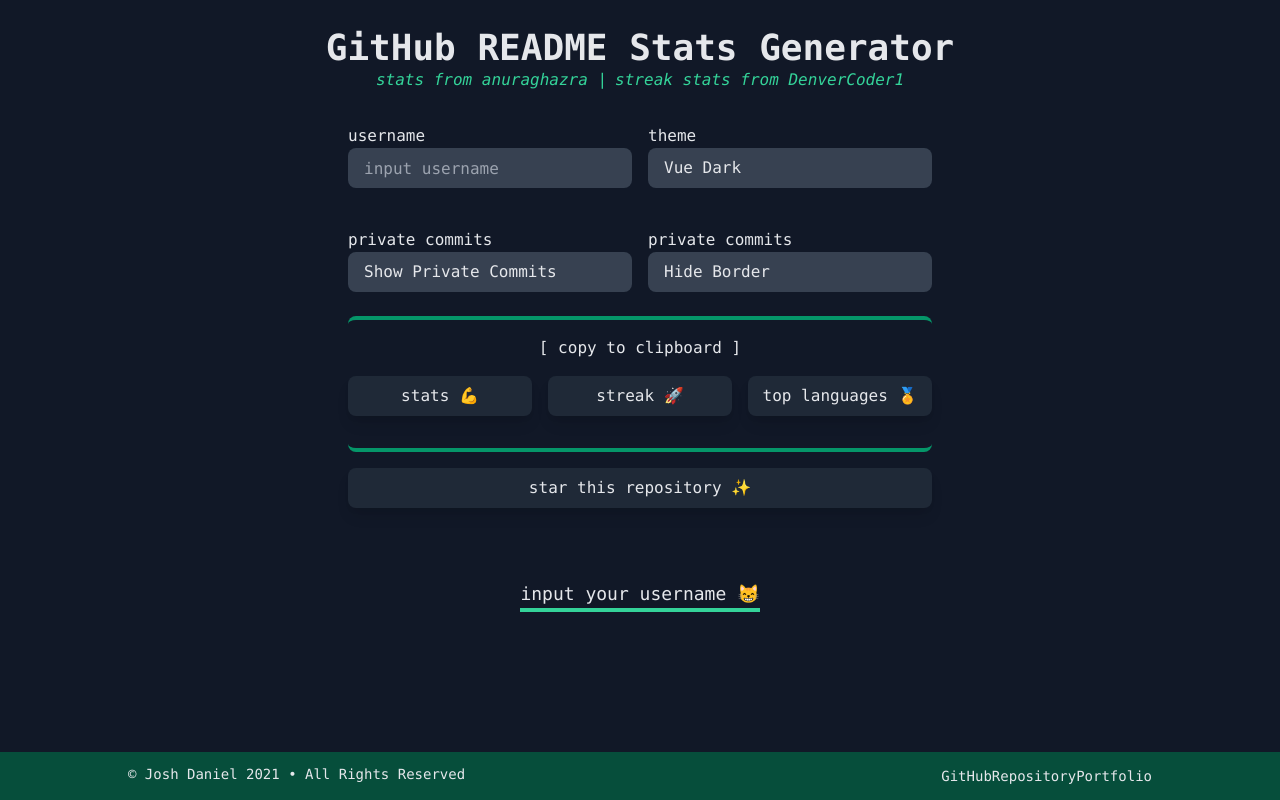
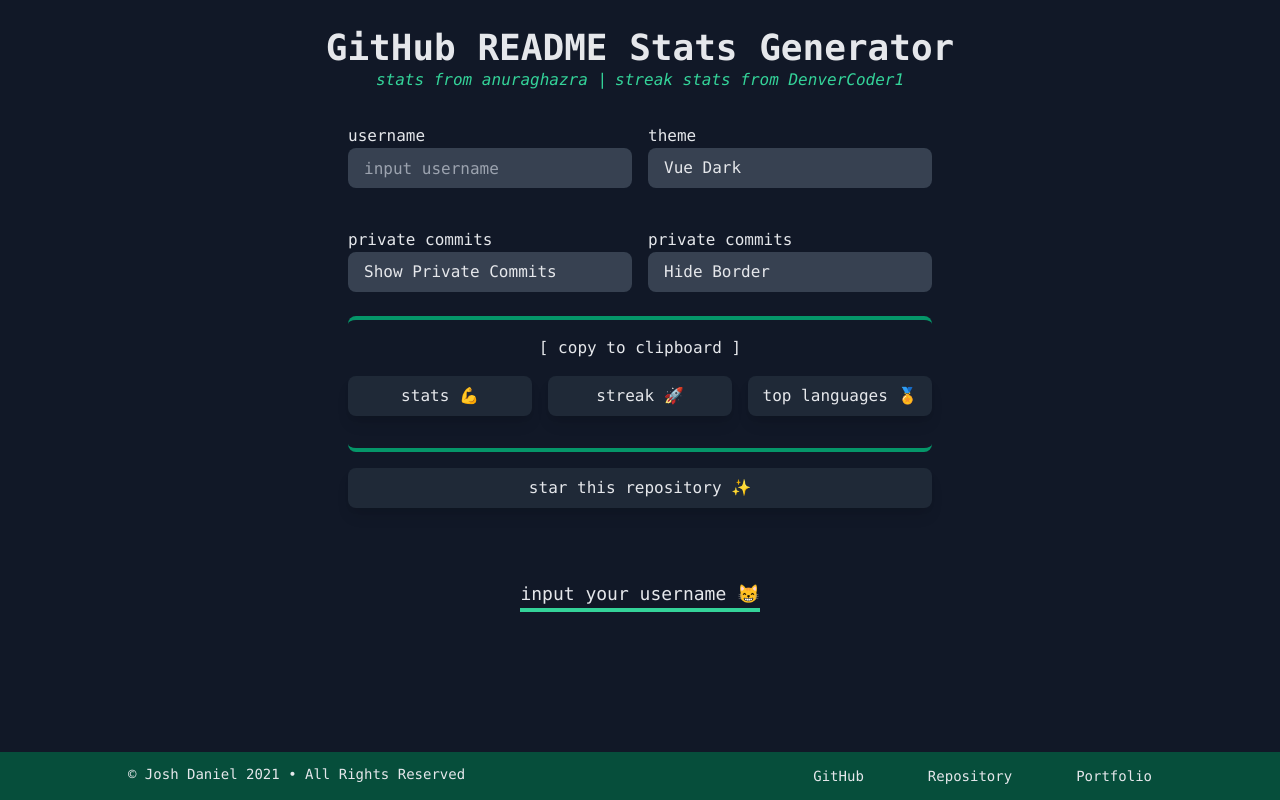
Before and after one commit to omsimos/github-stats, a React (Vite) app: page / in a window 1280 px wide. Built offline with nearby package versions, Linux system fonts and the light colour scheme.

Commit message:
Fix bug: add margin to footer

```diff
--- a/src/components/Footer.tsx
+++ b/src/components/Footer.tsx
@@ -18,7 +18,12 @@ export const Footer: React.FC = () => {
 
 const Link = ({ href, info }: { href: string; info: string }) => {
   return (
-    <a className="link" href={href} target="_blank" rel="noreferrer">
+    <a
+      className={`link ${info !== 'Portfolio' ? 'mr-16' : ''}`}
+      href={href}
+      target="_blank"
+      rel="noreferrer"
+    >
       {info}
     </a>
   )
```
